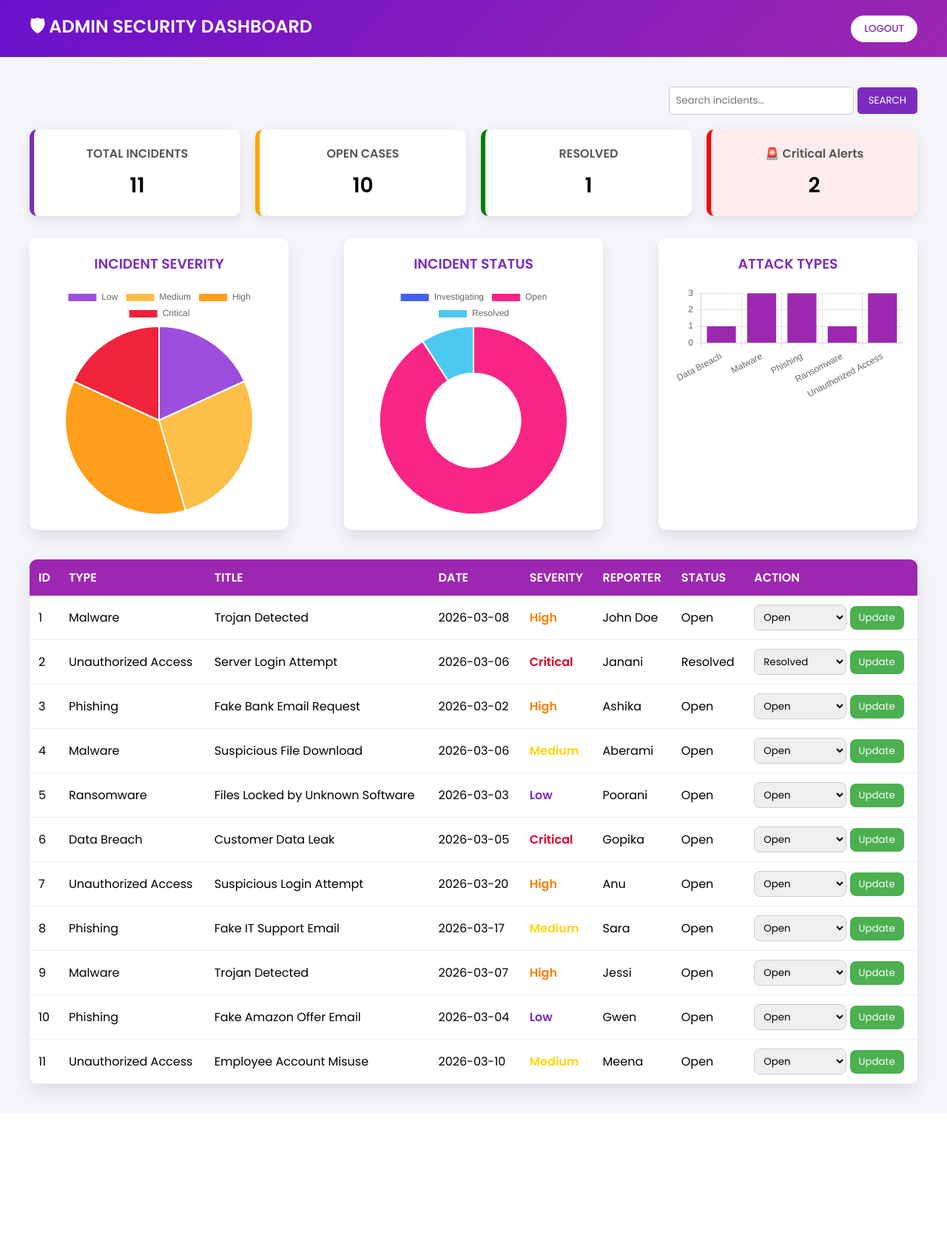
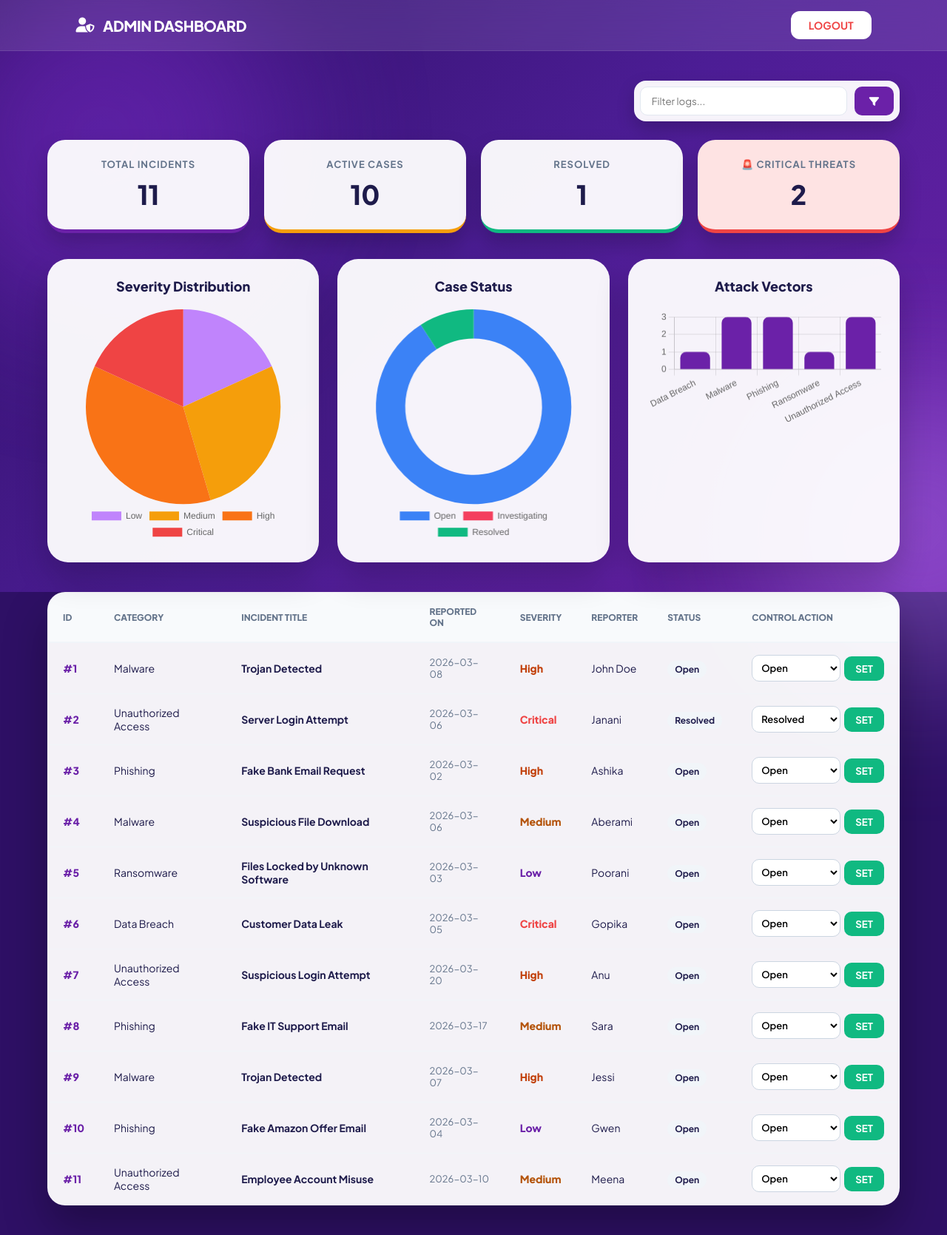
Before and after one commit to blessy-2103/A-Cyber-Incident-Reporting-and-Awareness-Platform, a Flask app: page /admin_dashboard in a window 1280 px wide. Shown: the whole page at 74% size. Before the commit the page ends 1492 px from the top, so only its background shows below. Run offline with Flask 3, Linux system fonts and the light colour scheme; a user stored in the database is signed in; data comes from the database, SQL or seed files in the repository.

Commit message:
Update admin_dashboard.html

```diff
--- a/cyber_incident_platform/templates/admin_dashboard.html
+++ b/cyber_incident_platform/templates/admin_dashboard.html
@@ -1,499 +1,310 @@
 <!DOCTYPE html>
 <html lang="en">
 <head>
-
     <meta charset="UTF-8">
-<title>Admin Security Dashboard</title>
+    <meta name="viewport" content="width=device-width, initial-scale=1.0">
+    <title>CYBERGUARD | Admin Command</title>
 
     <script src="https://cdn.jsdelivr.net/npm/chart.js"></script>
-
-<link href="https://fonts.googleapis.com/css2?family=Poppins:wght@300;400;500;600&display=swap" rel="stylesheet">
+    <link href="https://fonts.googleapis.com/css2?family=Plus+Jakarta+Sans:wght@300;400;500;600;700;800&display=swap" rel="stylesheet">
+    <link rel="stylesheet" href="https://cdnjs.cloudflare.com/ajax/libs/font-awesome/6.4.0/css/all.min.css">
 
     <style>
-
-*{
-margin:0;
-padding:0;
-box-sizing:border-box;
-font-family:'Poppins', sans-serif;
+        :root {
+            --deep-purple: #2e1065;
+            --mid-purple: #6b21a8;
+            --bright-purple: #a855f7;
+            --glass-white: rgba(255, 255, 255, 0.95);
+            --text-dark: #1e1b4b;
+            --danger: #ef4444;
+            --success: #10b981;
+            --warning: #f59e0b;
         }
 
-body{
-background:#f4f6fb;
+        * { margin:0; padding:0; box-sizing:border-box; font-family: 'Plus Jakarta Sans', sans-serif; }
+
+        body {
+            background-color: var(--deep-purple);
+            min-height: 100vh;
+            overflow-x: hidden;
+            position: relative;
         }
 
-/* HEADER */
-
-header{
-background:linear-gradient(135deg,#6a11cb,#9c27b0);
-color:white;
-padding:18px 40px;
-display:flex;
-justify-content:space-between;
-align-items:center;
+        /* --- SHARED BACKGROUND --- */
+        .bg-canvas {
+            position: fixed;
+            top: 0; left: 0; width: 100%; height: 100%;
+            background: linear-gradient(135deg, #2e1065 0%, #4c1d95 50%, #6b21a8 100%);
+            z-index: -2;
         }
 
-header h1{
-font-size:24px;
+        .orb {
+            position: fixed;
+            border-radius: 50%;
+            filter: blur(100px);
+            z-index: -1;
+            opacity: 0.4;
+            animation: drift 15s infinite alternate ease-in-out;
+        }
+        .orb-1 { width: 500px; height: 500px; background: #9333ea; top: -10%; left: -10%; }
+        .orb-2 { width: 400px; height: 400px; background: #c084fc; bottom: -10%; right: -10%; animation-delay: -5s; }
+
+        @keyframes drift {
+            from { transform: translate(0, 0); }
+            to { transform: translate(40px, 40px); }
         }
 
-.logout-btn{
-background:white;
-color:#7b2cbf;
-border:none;
-padding:8px 18px;
-border-radius:20px;
-font-weight:500;
-cursor:pointer;
+        /* --- HEADER --- */
+        header {
+            background: rgba(255, 255, 255, 0.1);
+            backdrop-filter: blur(15px);
+            padding: 15px 8%;
+            display: flex;
+            justify-content: space-between;
+            align-items: center;
+            border-bottom: 1px solid rgba(255, 255, 255, 0.1);
+            position: sticky; top: 0; z-index: 100;
         }
 
-.logout-btn:hover{
-background:#f1e7ff;
+        header h1 {
+            color: white; font-size: 20px; font-weight: 800; letter-spacing: -0.5px;
+            display: flex; align-items: center; gap: 12px;
         }
 
-/* CONTAINER */
+        .logout-btn {
+            background: white; color: var(--danger); border: none;
+            padding: 10px 24px; border-radius: 12px; font-weight: 700;
+            cursor: pointer; transition: 0.3s; text-decoration: none; font-size: 14px;
+        }
+        .logout-btn:hover { background: var(--danger); color: white; transform: translateY(-2px); }
 
-.container{
-padding:40px;
+        /* --- CONTAINER --- */
+        .container { padding: 40px 5%; }
+
+        /* --- SEARCH --- */
+        .search-container { display: flex; justify-content: flex-end; margin-bottom: 25px; }
+        .search-container form {
+            display: flex; gap: 10px; background: var(--glass-white);
+            padding: 8px; border-radius: 16px; box-shadow: 0 10px 25px rgba(0,0,0,0.2);
+        }
+        .search-container input {
+            padding: 10px 15px; width: 280px; border: 1px solid #e2e8f0;
+            border-radius: 10px; outline: none;
+        }
+        .search-container button {
+            padding: 0 20px; background: var(--mid-purple); color: white;
+            border: none; border-radius: 10px; font-weight: 700; cursor: pointer;
         }
 
-/* SEARCH */
+        /* --- ALERT CARDS --- */
+        .alert-panel { display: grid; grid-template-columns: repeat(auto-fit, minmax(220px, 1fr)); gap: 20px; margin-bottom: 35px; }
 
-.search-container{
-display:flex;
-justify-content:flex-end;
-margin-bottom:20px;
+        .alert-card {
+            background: var(--glass-white); padding: 25px; border-radius: 24px;
+            box-shadow: 0 15px 30px rgba(0,0,0,0.2); text-align: center;
+            border-bottom: 5px solid var(--mid-purple); transition: 0.3s;
         }
+        .alert-card:hover { transform: translateY(-5px); }
+        .alert-card h3 { font-size: 13px; font-weight: 700; color: #64748b; text-transform: uppercase; letter-spacing: 1px; margin-bottom: 10px; }
+        .alert-card p { font-size: 36px; font-weight: 800; color: var(--text-dark); }
 
-.search-container input{
-padding:8px;
-width:250px;
-border-radius:5px;
-border:1px solid #ccc;
+        .alert-card.open { border-bottom-color: var(--warning); }
+        .alert-card.resolved { border-bottom-color: var(--success); }
+        .alert-card.critical-alert { border-bottom-color: var(--danger); }
+
+        /* --- CHARTS --- */
+        .charts { display: grid; grid-template-columns: repeat(auto-fit, minmax(340px, 1fr)); gap: 25px; margin-bottom: 40px; }
+        .chart-box {
+            background: var(--glass-white); padding: 25px; border-radius: 28px;
+            box-shadow: 0 20px 45px rgba(0,0,0,0.2); text-align: center;
         }
+        .chart-box h3 { margin-bottom: 20px; color: var(--text-dark); font-weight: 800; font-size: 18px; }
 
-.search-container button{
-padding:8px 15px;
-border:none;
-background:#7b2cbf;
-color:white;
-border-radius:5px;
-cursor:pointer;
+        /* --- TABLE --- */
+        .table-wrapper {
+            background: var(--glass-white); border-radius: 24px; overflow: hidden;
+            box-shadow: 0 30px 60px rgba(0,0,0,0.3); border: 1px solid rgba(255,255,255,0.3);
         }
+        table { width: 100%; border-collapse: collapse; text-align: left; }
+        th { background: #f8fafc; color: #64748b; padding: 18px 20px; font-size: 12px; font-weight: 800; text-transform: uppercase; border-bottom: 2px solid #f1f5f9; }
+        td { padding: 16px 20px; color: var(--text-dark); font-size: 14px; border-bottom: 1px solid #f1f5f9; }
+        tr:hover { background: #fcfaff; }
 
-/* TABLE */
+        /* --- BADGES --- */
+        .sev-low { color: var(--mid-purple); font-weight: 800; }
+        .sev-medium { color: #b45309; font-weight: 800; }
+        .sev-high { color: #c2410c; font-weight: 800; }
+        .sev-critical { color: var(--danger); font-weight: 800; }
 
-table{
-width:100%;
-border-collapse:collapse;
-background:white;
-border-radius:10px;
-overflow:hidden;
-box-shadow:0 10px 25px rgba(0,0,0,0.1);
-}
+        select { padding: 8px; border-radius: 10px; border: 1px solid #cbd5e1; background: #fff; font-size: 13px; font-weight: 600; outline: none; }
+        .update-btn { padding: 8px 15px; border: none; background: var(--success); color: white; border-radius: 10px; cursor: pointer; font-weight: 700; margin-left: 5px; }
 
-th{
-background:#9c27b0;
-color:white;
-padding:12px;
-text-align:left;
-}
-
-td{
-padding:12px;
-border-bottom:1px solid #eee;
-}
-
-tr:hover{
-background:#f3e9ff;
-}
-
-/* SEVERITY COLORS */
-
-.sev-low{
-color:#7b2cbf;
-font-weight:bold;
-}
-
-.sev-medium{
-color:#ffd60a;
-font-weight:bold;
-}
-
-.sev-high{
-color:#f77f00;
-font-weight:bold;
-}
-
-.sev-critical{
-color:#d90429;
-font-weight:bold;
-}
-
-/* STATUS */
-
-select{
-padding:6px 8px;
-border-radius:8px;
-border:1px solid #ccc;
-}
-
-.update-btn{
-padding:6px 12px;
-border:none;
-background:#4CAF50;
-color:white;
-border-radius:8px;
-cursor:pointer;
-}
-
-.update-btn:hover{
-background:#45a049;
-}
-
-/* SUCCESS MESSAGE */
-
-.success-message{
-background:#d4edda;
-color:#155724;
-padding:12px;
-margin-bottom:20px;
-border-radius:8px;
-border:1px solid #c3e6cb;
-font-weight:500;
-}
-
-/* CHART AREA */
-
-.charts{
-display:flex;
-justify-content:space-between;
-gap:30px;
-margin-bottom:40px;
-flex-wrap:wrap;
-}
-
-.chart-box{
-background:white;
-padding:20px;
-border-radius:10px;
-box-shadow:0 10px 20px rgba(0,0,0,0.1);
-width:350px;
-text-align:center;
-}
-
-.chart-box h3{
-margin-bottom:15px;
-color:#7b2cbf;
-}
-
-/* ALERT CARDS */
-
-.alert-panel{
-display:flex;
-gap:20px;
-margin-bottom:30px;
-flex-wrap:wrap;
-}
-
-.alert-card{
-flex:1;
-min-width:200px;
-background:white;
-padding:20px;
-border-radius:10px;
-box-shadow:0 5px 15px rgba(0,0,0,0.1);
-text-align:center;
-}
-
-.alert-card h3{
-margin-bottom:10px;
-font-size:16px;
-color:#555;
-}
-
-.alert-card p{
-font-size:28px;
-font-weight:bold;
-}
-
-.total{
-border-left:6px solid #7b2cbf;
-}
-
-.open{
-border-left:6px solid orange;
-}
-
-.resolved{
-border-left:6px solid green;
-}
-
-.critical-alert{
-border-left:6px solid red;
-}
-
-/* BLINKING CRITICAL ALERT */
-
-.blink{
-animation: blinkAlert 1s infinite;
-}
-
-@keyframes blinkAlert{
-0%{background:#fff;}
-50%{background:#ffe6e6;}
-100%{background:#fff;}
-}
+        .blink { animation: blinkAlert 1.5s infinite; }
+        @keyframes blinkAlert { 0%, 100% { background: white; } 50% { background: #fee2e2; } }
 
     </style>
 </head>
 
 <body>
 
+<div class="bg-canvas"></div>
+<div class="orb orb-1"></div>
+<div class="orb orb-2"></div>
+
 <header>
-
-<h1>🛡 ADMIN SECURITY DASHBOARD</h1>
-
-<a href="/logout">
-<button class="logout-btn">LOGOUT</button>
-</a>
-
+    <h1><i class="fas fa-user-shield"></i> ADMIN DASHBOARD</h1>
+    <a href="/logout" class="logout-btn">LOGOUT</a>
 </header>
 
 <div class="container">
 
     {% with messages = get_flashed_messages() %}
     {% if messages %}
-<div class="success-message">
-{{ messages[0] }}
+    <div style="background: #dcfce7; color: #166534; padding: 15px; margin-bottom: 20px; border-radius: 12px; font-weight: 600;">
+        <i class="fas fa-check-circle"></i> {{ messages[0] }}
     </div>
     {% endif %}
     {% endwith %}
 
-<!-- SEARCH -->
-
     <div class="search-container">
         <form method="POST">
-<input type="text" name="search" placeholder="Search incidents..." value="{{ search_term }}">
-<button type="submit">SEARCH</button>
+            <input type="text" name="search" placeholder="Filter logs..." value="{{ search_term }}">
+            <button type="submit"><i class="fas fa-filter"></i></button>
         </form>
     </div>
 
-<!-- ALERT CARDS -->
-
     <div class="alert-panel">
-
-<div class="alert-card total">
-<h3>TOTAL INCIDENTS</h3>
+        <div class="alert-card">
+            <h3>Total Incidents</h3>
             <p>{{ incidents|length }}</p>
         </div>
-
         <div class="alert-card open">
-<h3>OPEN CASES</h3>
+            <h3>Active Cases</h3>
             <p>{{ status_counts["Open"] }}</p>
         </div>
-
         <div class="alert-card resolved">
-<h3>RESOLVED</h3>
+            <h3>Resolved</h3>
             <p>{{ status_counts["Resolved"] }}</p>
         </div>
-
         <div class="alert-card critical-alert" id="criticalBox">
-<h3>🚨 Critical Alerts</h3>
+            <h3>🚨 Critical Threats</h3>
             <p>{{ severity_counts["Critical"] }}</p>
         </div>
-
     </div>
 
-<!-- CHARTS -->
-
     <div class="charts">
-
         <div class="chart-box">
-<h3>INCIDENT SEVERITY</h3>
+            <h3>Severity Distribution</h3>
             <canvas id="severityChart"></canvas>
         </div>
-
         <div class="chart-box">
-<h3>INCIDENT STATUS</h3>
+            <h3>Case Status</h3>
             <canvas id="statusChart"></canvas>
         </div>
-
         <div class="chart-box">
-<h3>ATTACK TYPES</h3>
+            <h3>Attack Vectors</h3>
             <canvas id="attackChart"></canvas>
         </div>
-
     </div>
 
-<!-- INCIDENT TABLE -->
-
+    <div class="table-wrapper">
         <table>
-
+            <thead>
                 <tr>
                     <th>ID</th>
-<th>TYPE</th>
-<th>TITLE</th>
-<th>DATE</th>
-<th>SEVERITY</th>
-<th>REPORTER</th>
-<th>STATUS</th>
-<th>ACTION</th>
+                    <th>Category</th>
+                    <th>Incident Title</th>
+                    <th>Reported On</th>
+                    <th>Severity</th>
+                    <th>Reporter</th>
+                    <th>Status</th>
+                    <th>Control Action</th>
                 </tr>
-
+            </thead>
+            <tbody>
                 {% for incident in incidents %}
-
                 <tr>
-
-<td>{{ incident[0] }}</td>
+                    <td style="font-weight: 800; color: var(--mid-purple);">#{{ incident[0] }}</td>
                     <td>{{ incident[1] }}</td>
-<td>{{ incident[2] }}</td>
-<td>{{ incident[3] }}</td>
-
-<td class="sev-{{ incident[4]|lower }}">
-{{ incident[4] }}
+                    <td style="font-weight: 700;">{{ incident[2] }}</td>
+                    <td style="color: #64748b; font-size: 13px;">{{ incident[3] }}</td>
+                    <td class="sev-{{ incident[4]|lower }}">{{ incident[4] }}</td>
+                    <td>{{ incident[6] }}</td>
+                    <td>
+                        <span style="background: #f1f5f9; padding: 4px 10px; border-radius: 20px; font-size: 12px; font-weight: 700;">
+                            {{ incident[8] }}
+                        </span>
                     </td>
-
-<td>{{ incident[6] }}</td>
-<td>{{ incident[8] }}</td>
-
                     <td>
-
-<form action="/update_status/{{ incident[0] }}" method="POST">
-
+                        <form action="/update_status/{{ incident[0] }}" method="POST" style="display: flex; align-items: center;">
                             <select name="status">
-
                                 <option value="Open" {% if incident[8]=='Open' %}selected{% endif %}>Open</option>
-
                                 <option value="Investigating" {% if incident[8]=='Investigating' %}selected{% endif %}>Investigating</option>
-
                                 <option value="Resolved" {% if incident[8]=='Resolved' %}selected{% endif %}>Resolved</option>
-
                             </select>
-
-<button class="update-btn" type="submit">Update</button>
-
+                            <button class="update-btn" type="submit">SET</button>
                         </form>
-
                     </td>
-
                 </tr>
-
                 {% endfor %}
-
+            </tbody>
         </table>
-
+    </div>
 </div>
 
 <script>
-
     /* Critical Alert Blink */
-
     const criticalCount = {{ severity_counts["Critical"] | default(0) }};
-
     if(criticalCount > 0){
         document.getElementById("criticalBox").classList.add("blink");
     }
 
-/* Data from Flask */
+    /* Chart Colors */
+    const purplePalette = ["#9333ea", "#a855f7", "#c084fc", "#e9d5ff"];
+    const statusPalette = ["#3b82f6", "#f43f5e", "#10b981"];
 
-const severityData = {{ severity_counts | tojson }};
-const statusData = {{ status_counts | tojson }};
-const attackData = {{ attack_counts | tojson }};
-
-/* SEVERITY CHART */
-/* ==============================
-   SEVERITY PIE CHART (FIXED)
-============================== */
-
-const low = severityData.Low || 0;
-const medium = severityData.Medium || 0;
-const high = severityData.High || 0;
-const critical = severityData.Critical || 0;
-
+    /* Severity Chart */
     new Chart(document.getElementById("severityChart"), {
-
         type: "pie",
-
         data: {
-
             labels: ["Low","Medium","High","Critical"],
-
             datasets: [{
-data: [low, medium, high, critical],
-
-backgroundColor: [
-"#9d4edd",  // Low - Purple
-"#fcbf49",  // Medium - Yellow
-"#ff9f1c",  // High - Orange
-"#ef233c"  // Critical - Red
-],
-
-borderWidth:2,
-borderColor:"#ffffff"
-
+                data: [{{ severity_counts.Low or 0 }}, {{ severity_counts.Medium or 0 }}, {{ severity_counts.High or 0 }}, {{ severity_counts.Critical or 0 }}],
+                backgroundColor: ["#c084fc", "#f59e0b", "#f97316", "#ef4444"],
+                borderWidth: 0
             }]
         },
-
-options:{
-plugins:{
-legend:{
-position:"top"
-}
-}
-}
-
+        options: { plugins: { legend: { position: 'bottom' } } }
     });
 
-/* STATUS CHART */
-
-new Chart(document.getElementById("statusChart"),{
-
-type:"doughnut",
-
-data:{
-labels:Object.keys(statusData),
-
-datasets:[{
-
-data:Object.values(statusData),
-
-backgroundColor:[
-"#4361ee",
-"#f72585",
-"#4cc9f0"
-]
-
+    /* Status Chart */
+    new Chart(document.getElementById("statusChart"), {
+        type: "doughnut",
+        data: {
+            labels: {{ status_counts.keys()|list|tojson }},
+            datasets: [{
+                data: {{ status_counts.values()|list|tojson }},
+                backgroundColor: statusPalette,
+                borderWidth: 0
             }]
-}
-
+        },
+        options: { cutout: '70%', plugins: { legend: { position: 'bottom' } } }
     });
 
-/* ATTACK TYPE CHART */
-
-new Chart(document.getElementById("attackChart"),{
-
-type:"bar",
-
-data:{
-labels:Object.keys(attackData),
-
-datasets:[{
-
-label:"Incidents",
-data:Object.values(attackData),
-backgroundColor:"#9c27b0"
-
+    /* Attack Chart */
+    new Chart(document.getElementById("attackChart"), {
+        type: "bar",
+        data: {
+            labels: {{ attack_counts.keys()|list|tojson }},
+            datasets: [{
+                label: 'Volume',
+                data: {{ attack_counts.values()|list|tojson }},
+                backgroundColor: "#6b21a8",
+                borderRadius: 8
             }]
         },
-
-options:{
-plugins:{legend:{display:false}},
-scales:{y:{beginAtZero:true}}
-}
-
+        options: { scales: { y: { beginAtZero: true } }, plugins: { legend: { display: false } } }
     });
-
 </script>
 
 </body>
```
Lines whose indentation alone changed are shown as unchanged.
